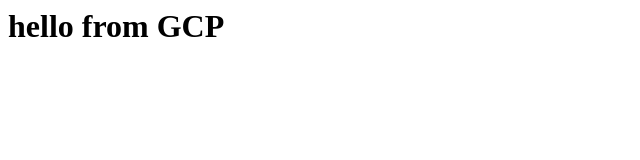
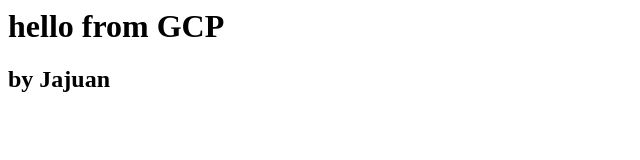
Before and after one commit to jajuansteward/verbose-waffle-echo-lab, a plain HTML site: page index.html in a window 1280 px wide. Shown: the whole page, without its empty margins (0-640 px from the left). Drawn offline with Linux system fonts and the light colour scheme.

Commit message:
Add subtitle by Jajuan to index.html

```diff
--- a/index.html
+++ b/index.html
@@ -1 +1,2 @@
 <h1> hello from GCP</h1>
+<h2> by Jajuan</h2>
```
